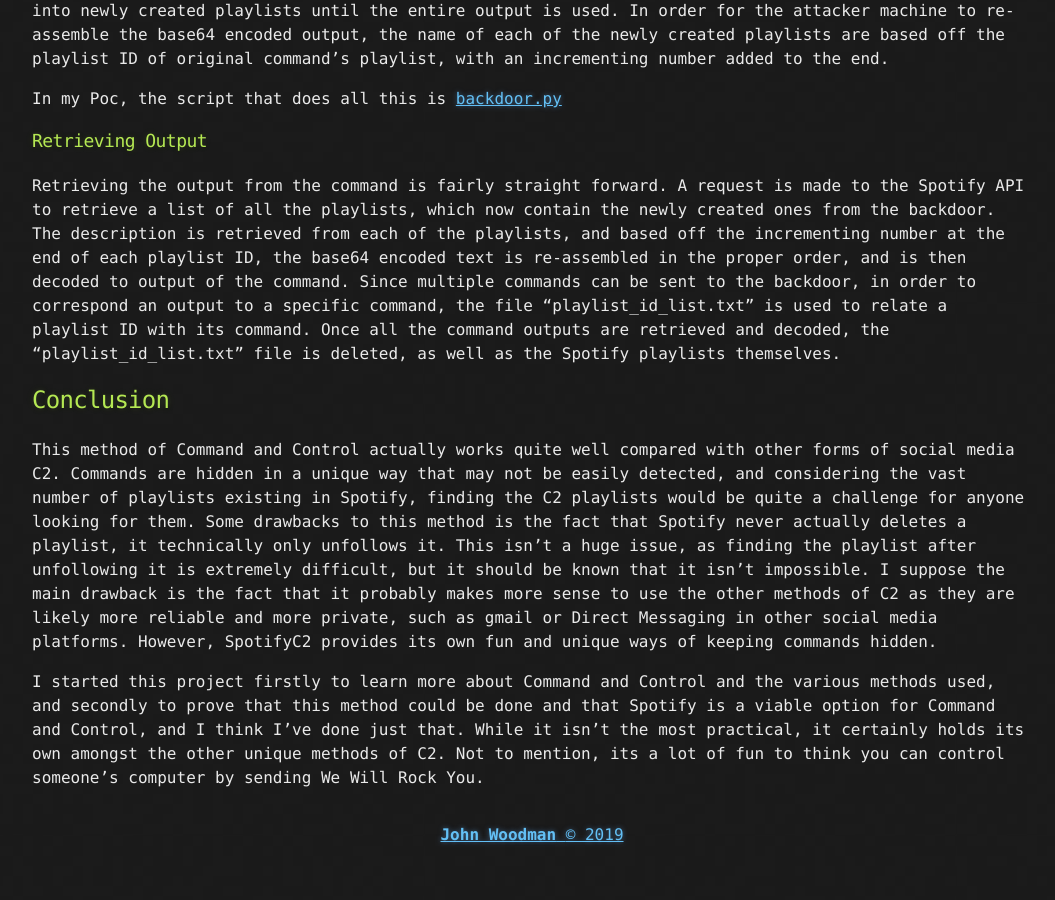
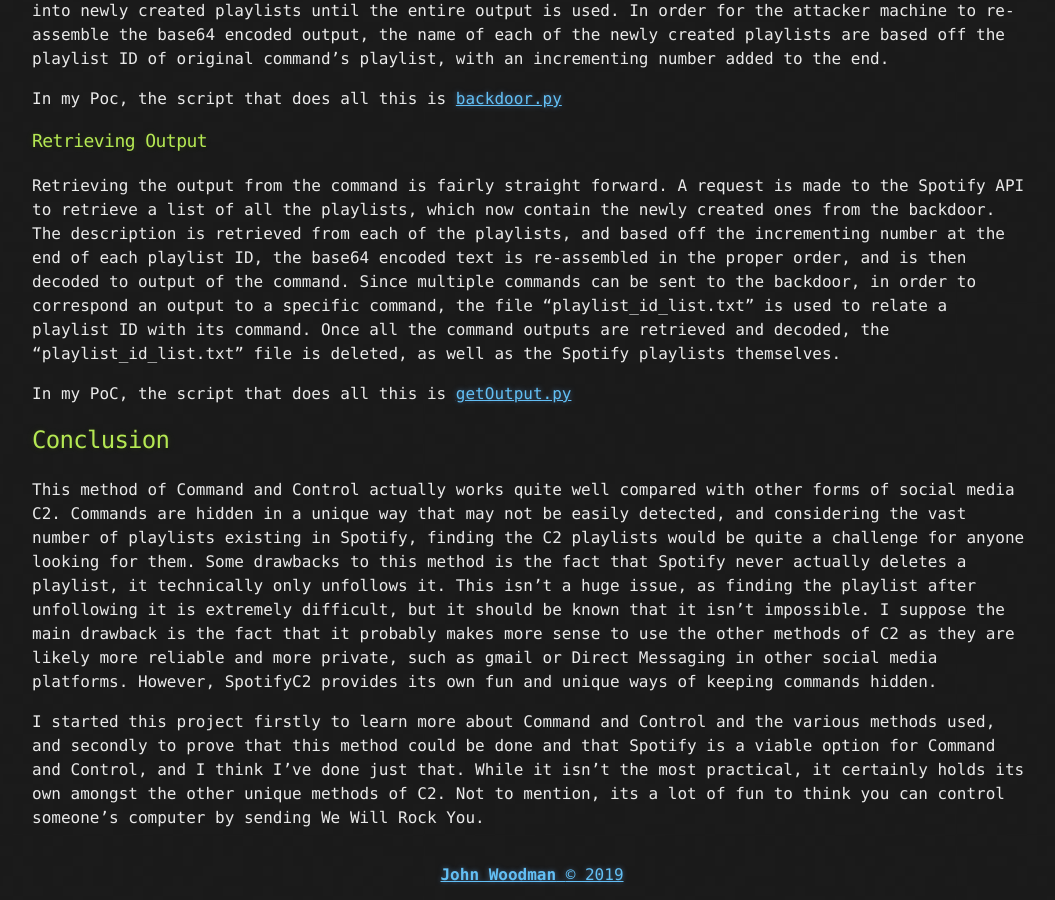
Before and after one commit to JohnWoodman/blog, a Jekyll site: the page built from _posts/2019-12-22-SpotifyC2.md, in a window 1280 px wide and 900 px high, scrolled down 1825 px. Shown: the whole window, without its empty margins (108-1163 px from the left). Built offline with Jekyll 4.4.1, drawn with Linux system fonts in a browser that asks for light colours; before the commit the page ends 2685 px from its top, so only the background shows below that.

Commit message:
edited spotify post

```diff
--- a/_posts/2019-12-22-SpotifyC2.md
+++ b/_posts/2019-12-22-SpotifyC2.md
@@ -44,6 +44,8 @@
 
 Retrieving the output from the command is fairly straight forward. A request is made to the Spotify API to retrieve a list of all the playlists, which now contain the newly created ones from the backdoor. The description is retrieved from each of the playlists, and based off the incrementing number at the end of each playlist ID, the base64 encoded text is re-assembled in the proper order, and is then decoded to output of the command. Since multiple commands can be sent to the backdoor, in order to correspond an output to a specific command, the file "playlist_id_list.txt" is used to relate a playlist ID with its command. Once all the command outputs are retrieved and decoded, the "playlist_id_list.txt" file is deleted, as well as the Spotify playlists themselves.
 
+In my PoC, the script that does all this is [getOutput.py](https://github.com/JohnWoodman/SpotifyC2/blob/master/getOutput.py)
+
 ## [](#header-6)Conclusion
 
 This method of Command and Control actually works quite well compared with other forms of social media C2. Commands are hidden in a unique way that may not be easily detected, and considering the vast number of playlists existing in Spotify, finding the C2 playlists would be quite a challenge for anyone looking for them. Some drawbacks to this method is the fact that Spotify never actually deletes a playlist, it technically only unfollows it. This isn't a huge issue, as finding the playlist after unfollowing it is extremely difficult, but it should be known that it isn't impossible. I suppose the main drawback is the fact that it probably makes more sense to use the other methods of C2 as they are likely more reliable and more private, such as gmail or Direct Messaging in other social media platforms. However, SpotifyC2 provides its own fun and unique ways of keeping commands hidden.
```
